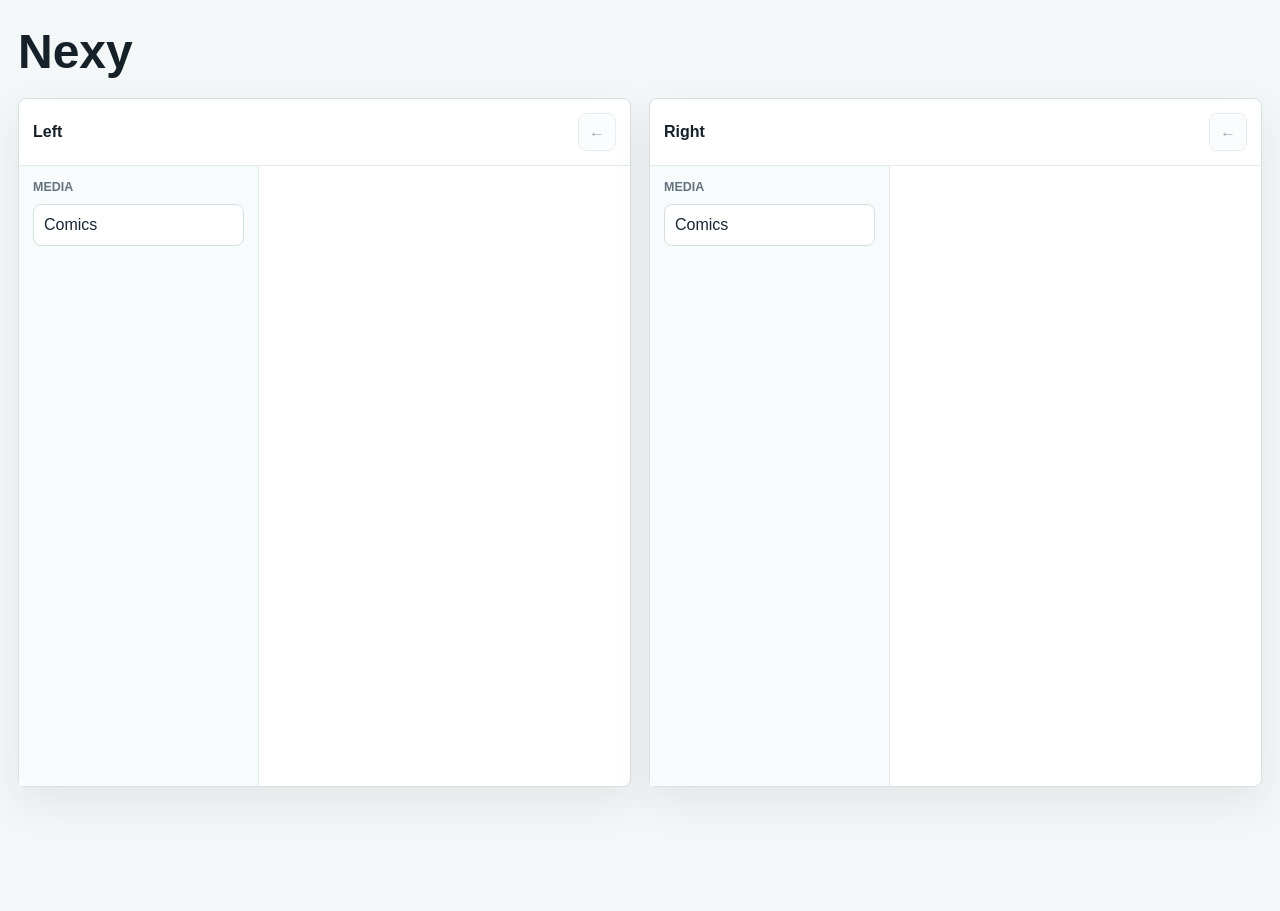
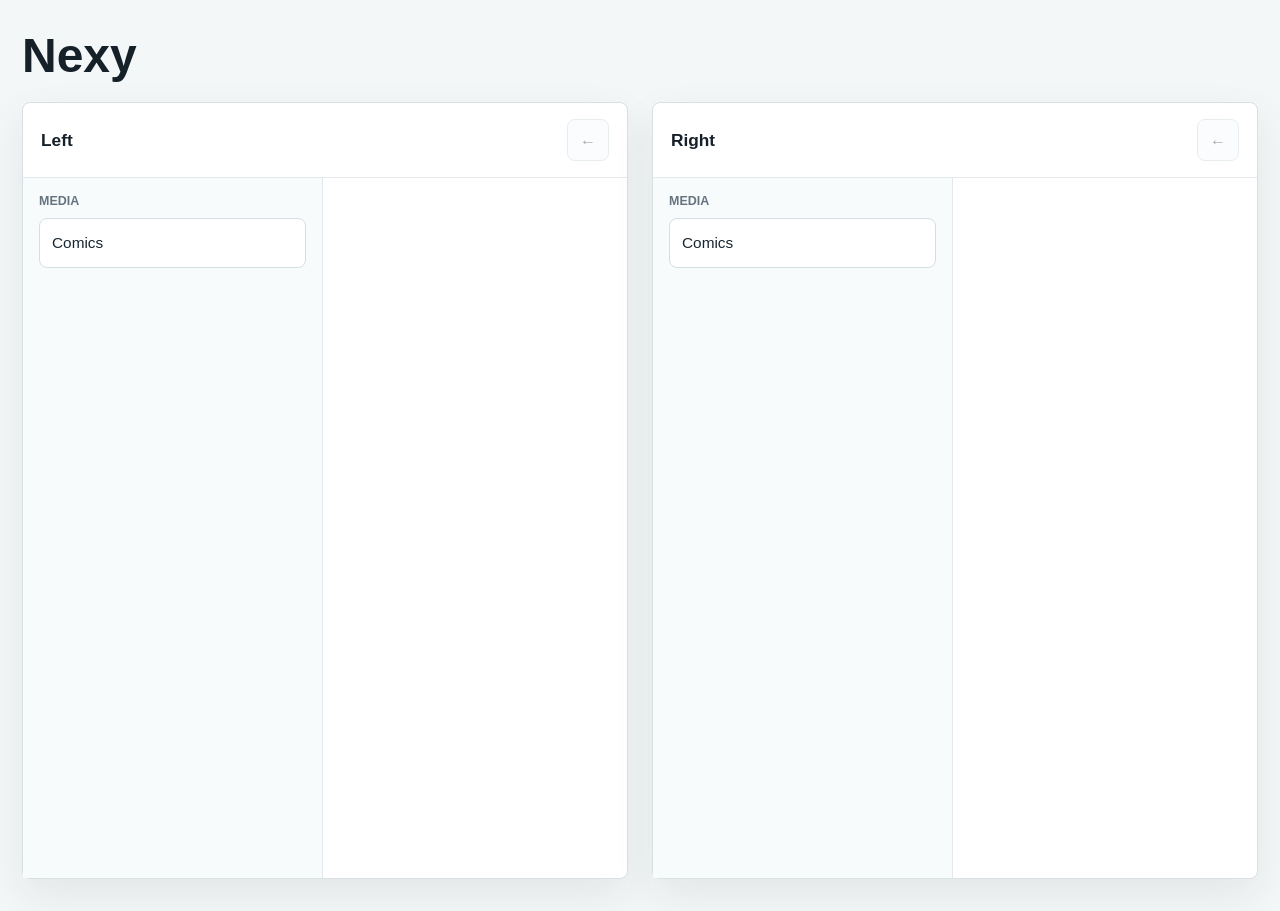
Before and after one commit to Syntax555/Nexy, a Jekyll site: the page built from index.html, in a window 1280 px wide. Built offline with Jekyll 4.4.1, drawn with Linux system fonts in a browser that asks for light colours.

Commit message:
Improve stat display and selector sizing

```diff
--- a/assets/css/site.css
+++ b/assets/css/site.css
@@ -11,8 +11,8 @@
 
 main {
   margin: 0 auto;
-  max-width: 1280px;
-  padding: 28px 18px;
+  max-width: 1560px;
+  padding: 32px 22px;
 }
 
 button {
@@ -28,7 +28,7 @@
 .versus-grid {
   display: grid;
   grid-template-columns: repeat(2, minmax(0, 1fr));
-  gap: 18px;
+  gap: 24px;
 }
 
 .selector-panel {
@@ -47,18 +47,18 @@
   justify-content: space-between;
   gap: 12px;
   border-bottom: 1px solid #e3e9ed;
-  padding: 14px;
+  padding: 16px 18px;
 }
 
 .side-title {
   margin: 0;
-  font-size: 1rem;
+  font-size: 1.08rem;
   line-height: 1.2;
 }
 
 .back-button {
-  min-width: 38px;
-  height: 38px;
+  min-width: 42px;
+  height: 42px;
   border: 1px solid #c8d3d9;
   border-radius: 8px;
   background: #f7fafb;
@@ -73,14 +73,14 @@
 
 .selector-body {
   display: grid;
-  grid-template-columns: minmax(180px, 240px) minmax(0, 1fr);
-  min-height: 620px;
+  grid-template-columns: minmax(220px, 300px) minmax(0, 1fr);
+  min-height: 700px;
 }
 
 .choice-column {
   border-right: 1px solid #e3e9ed;
   background: #f8fbfc;
-  padding: 14px;
+  padding: 16px;
 }
 
 .choice-label {
@@ -104,18 +104,20 @@
 
 .choice-list {
   display: grid;
-  gap: 8px;
+  gap: 10px;
 }
 
 .choice-button {
   width: 100%;
-  min-height: 42px;
+  min-height: 50px;
   border: 1px solid #d4dfe4;
   border-radius: 8px;
   background: #ffffff;
   color: #182631;
   cursor: pointer;
-  padding: 9px 10px;
+  padding: 11px 12px;
+  font-size: 0.96rem;
+  line-height: 1.25;
   text-align: left;
 }
 
@@ -129,13 +131,13 @@
 
 .character-card {
   display: grid;
-  grid-template-rows: minmax(220px, 280px) 1fr;
+  grid-template-rows: minmax(260px, 340px) 1fr;
   min-width: 0;
 }
 
 .character-image {
   display: grid;
-  min-height: 220px;
+  min-height: 260px;
   place-items: center;
   background: #dce5e9;
 }
@@ -144,7 +146,7 @@
   display: block;
   width: 100%;
   height: 100%;
-  max-height: 280px;
+  max-height: 340px;
   object-fit: contain;
   object-position: center bottom;
 }
@@ -162,7 +164,7 @@
 }
 
 .character-content {
-  padding: 18px;
+  padding: 22px;
 }
 
 .character-heading {
@@ -221,20 +223,20 @@
   left: 50%;
   z-index: 10;
   display: grid;
-  gap: 7px;
+  gap: 9px;
   width: max-content;
-  min-width: min(260px, calc(100vw - 40px));
-  max-width: min(380px, calc(100vw - 40px));
+  min-width: min(320px, calc(100vw - 32px));
+  max-width: min(520px, calc(100vw - 32px));
   border: 1px solid #314756;
   border-radius: 8px;
   background: #18242d;
-  box-shadow: 0 18px 34px rgba(21, 32, 41, 0.28);
+  box-shadow: 0 22px 48px rgba(21, 32, 41, 0.32);
   color: #ffffff;
-  font-size: 0.74rem;
+  font-size: 0.84rem;
   font-weight: 400;
-  line-height: 1.35;
+  line-height: 1.45;
   opacity: 0;
-  padding: 10px 11px;
+  padding: 13px 14px;
   pointer-events: none;
   text-align: left;
   transform: translate(-50%, 6px);
@@ -271,14 +273,14 @@
 
 .tooltip-row {
   display: grid;
-  grid-template-columns: minmax(76px, 0.42fr) minmax(0, 1fr);
+  grid-template-columns: minmax(96px, 0.36fr) minmax(0, 1fr);
   align-items: start;
-  gap: 10px;
+  gap: 14px;
 }
 
 .tooltip-label {
   color: #aebfc9;
-  font-size: 0.66rem;
+  font-size: 0.7rem;
   font-weight: 700;
   letter-spacing: 0;
   line-height: 1.45;
@@ -295,7 +297,7 @@
 .stat-grid {
   display: grid;
   grid-template-columns: repeat(2, minmax(0, 1fr));
-  gap: 12px;
+  gap: 14px;
 }
 
 .stat {
@@ -315,7 +317,7 @@
 .stat-value {
   display: block;
   margin-top: 3px;
-  font-size: 0.96rem;
+  font-size: 1.02rem;
   font-weight: 700;
   line-height: 1.25;
   overflow-wrap: anywhere;
@@ -333,13 +335,17 @@
   gap: 8px;
 }
 
-@media (max-width: 1040px) {
+@media (max-width: 1180px) {
   .versus-grid {
     grid-template-columns: 1fr;
   }
 
   .selector-body {
     min-height: auto;
+  }
+
+  .character-card {
+    grid-template-rows: minmax(240px, 320px) 1fr;
   }
 }
 
@@ -357,6 +363,11 @@
     border-bottom: 1px solid #e3e9ed;
   }
 
+  .tag-tooltip {
+    min-width: min(280px, calc(100vw - 24px));
+    max-width: min(420px, calc(100vw - 24px));
+  }
+
   .stat-grid {
     grid-template-columns: 1fr;
   }
--- a/assets/js/character-selector.js
+++ b/assets/js/character-selector.js
@@ -110,6 +110,15 @@
     return entry ? ((entry.rank - 1) * 8) + mod.rank : 0;
   }
 
+  function statDisplayValue(entry, catalogName, valueField) {
+    const value = entry[valueField] || "";
+    if (catalogName !== "striking_strength_tiers" || valueField !== "name") return value;
+
+    return value
+      .replace(/ level\+$/i, "+")
+      .replace(/ level$/i, "");
+  }
+
   function formatStat(stat, catalogName, valueField = "name") {
     const entry = statEntry(stat, catalogName);
     if (!entry) return "";
@@ -117,7 +126,7 @@
     const mod = modifier(stat);
     const prefix = mod.display_prefix ? `${mod.display_prefix} ` : "";
     const suffix = mod.display_suffix || "";
-    return `${prefix}${entry[valueField]}${suffix}`;
+    return `${prefix}${statDisplayValue(entry, catalogName, valueField)}${suffix}`;
   }
 
   function formatTier(key) {
```
